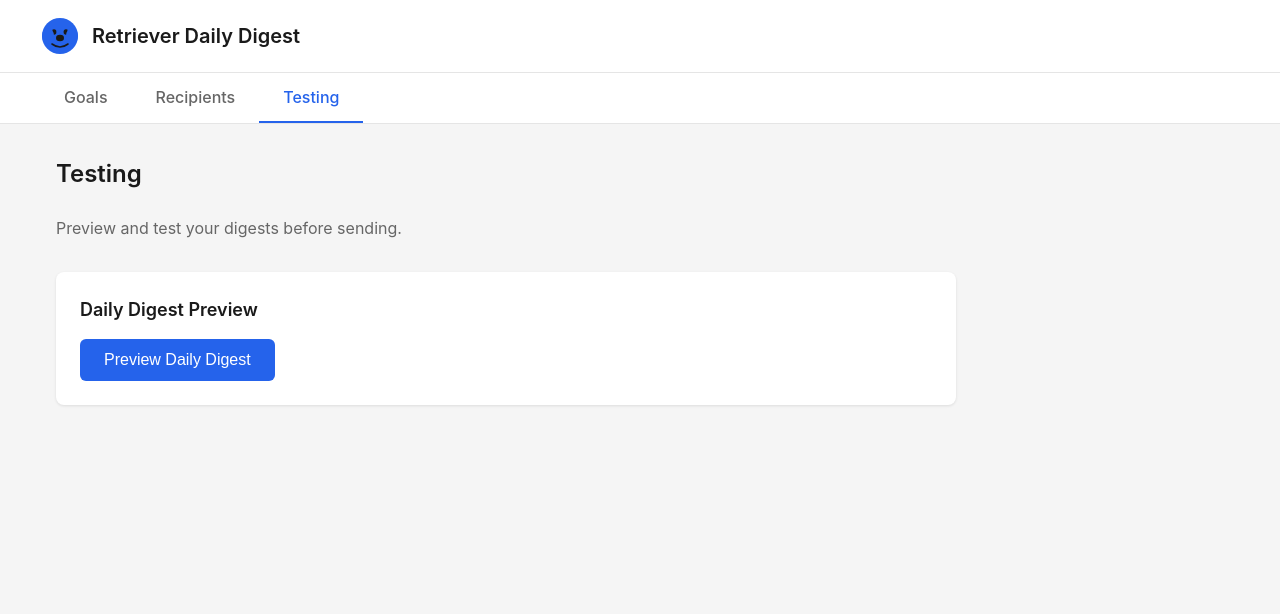
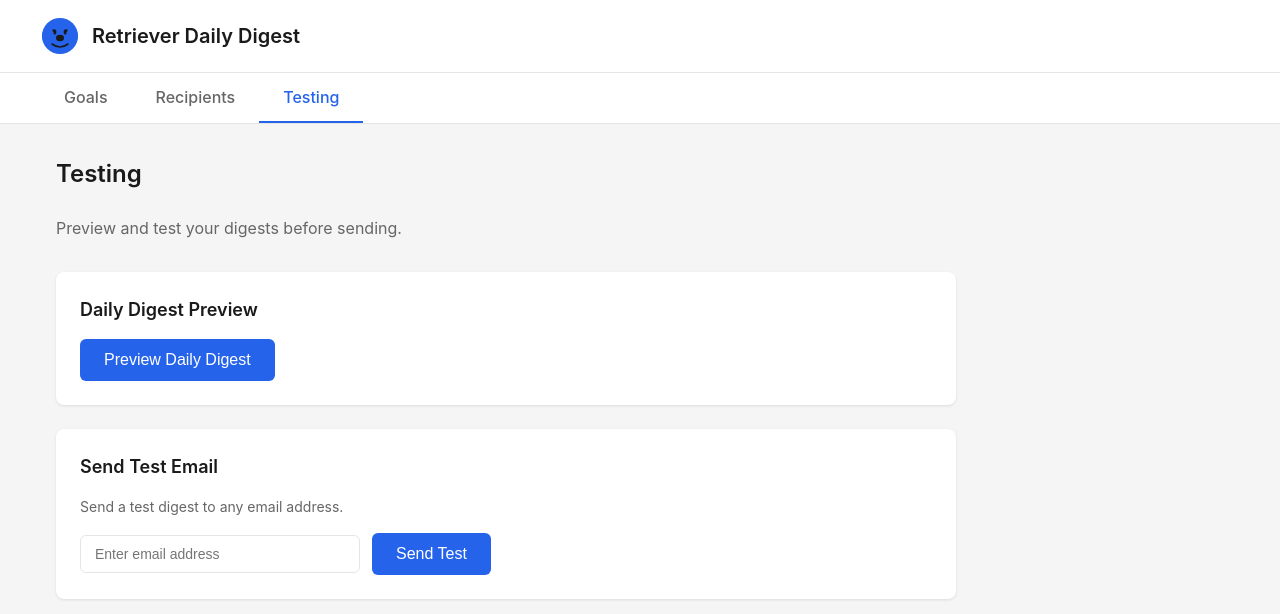
Before and after one commit to bobtucker1129/retriever_digest, a Next.js app: page /testing in a window 1280 px wide. Shown: the top 614 px of the page. Built offline with nearby package versions, Linux system fonts and the light colour scheme.

Commit message:
feat: [US-041, US-042] - Preview API endpoint and send test email

```diff
--- a/prd.json
+++ b/prd.json
@@ -661,7 +661,7 @@
         "Typecheck passes"
       ],
       "priority": 41,
-      "passes": false,
+      "passes": true,
       "notes": ""
     },
     {
@@ -677,7 +677,7 @@
         "Verify in browser using agent-browser skill"
       ],
       "priority": 42,
-      "passes": false,
+      "passes": true,
       "notes": ""
     },
     {
--- a/src/app/(admin)/testing/page.tsx
+++ b/src/app/(admin)/testing/page.tsx
@@ -7,6 +7,10 @@ export default function TestingPage() {
   const [isLoading, setIsLoading] = useState(false);
   const [error, setError] = useState<string | null>(null);
   const [isMockData, setIsMockData] = useState(false);
+
+  const [testEmail, setTestEmail] = useState('');
+  const [isSending, setIsSending] = useState(false);
+  const [sendResult, setSendResult] = useState<{ success: boolean; message: string } | null>(null);
 
   const handlePreviewDaily = async () => {
     setIsLoading(true);
@@ -27,6 +31,42 @@ export default function TestingPage() {
       setError(err instanceof Error ? err.message : 'Unknown error');
     } finally {
       setIsLoading(false);
+    }
+  };
+
+  const handleSendTest = async () => {
+    if (!testEmail.trim()) {
+      setSendResult({ success: false, message: 'Please enter an email address' });
+      return;
+    }
+
+    const emailRegex = /^[^\s@]+@[^\s@]+\.[^\s@]+$/;
+    if (!emailRegex.test(testEmail)) {
+      setSendResult({ success: false, message: 'Please enter a valid email address' });
+      return;
+    }
+
+    setIsSending(true);
+    setSendResult(null);
+
+    try {
+      const response = await fetch('/api/test-email', {
+        method: 'POST',
+        headers: { 'Content-Type': 'application/json' },
+        body: JSON.stringify({ email: testEmail }),
+      });
+
+      const data = await response.json();
+
+      if (!response.ok) {
+        setSendResult({ success: false, message: data.error || 'Failed to send email' });
+      } else {
+        setSendResult({ success: true, message: 'Test email sent successfully!' });
+      }
+    } catch {
+      setSendResult({ success: false, message: 'Failed to send email' });
+    } finally {
+      setIsSending(false);
     }
   };
 
@@ -65,6 +105,32 @@ export default function TestingPage() {
           </div>
         )}
       </div>
+
+      <div className="testing-section">
+        <h2 className="section-title">Send Test Email</h2>
+        <p className="section-description">Send a test digest to any email address.</p>
+        <div className="test-email-form">
+          <input
+            type="email"
+            className="test-email-input"
+            placeholder="Enter email address"
+            value={testEmail}
+            onChange={(e) => setTestEmail(e.target.value)}
+          />
+          <button
+            className="preview-button"
+            onClick={handleSendTest}
+            disabled={isSending}
+          >
+            {isSending ? 'Sending...' : 'Send Test'}
+          </button>
+        </div>
+        {sendResult && (
+          <p className={sendResult.success ? 'success-message' : 'error-message'}>
+            {sendResult.message}
+          </p>
+        )}
+      </div>
     </div>
   );
 }
--- /dev/null
+++ b/src/app/api/test-email/route.ts
@@ -0,0 +1,56 @@
+import { NextRequest, NextResponse } from 'next/server';
+import { generateDailyDigestWithMockFallback } from '@/lib/daily-digest';
+import { sendEmail } from '@/lib/email';
+
+export async function POST(request: NextRequest) {
+  try {
+    const body = await request.json();
+    const { email } = body;
+
+    if (!email || typeof email !== 'string') {
+      return NextResponse.json(
+        { error: 'Email address is required' },
+        { status: 400 }
+      );
+    }
+
+    const emailRegex = /^[^\s@]+@[^\s@]+\.[^\s@]+$/;
+    if (!emailRegex.test(email)) {
+      return NextResponse.json(
+        { error: 'Invalid email format' },
+        { status: 400 }
+      );
+    }
+
+    const { html } = await generateDailyDigestWithMockFallback('Test User');
+
+    const today = new Date();
+    const dateStr = today.toLocaleDateString('en-US', {
+      month: 'short',
+      day: 'numeric',
+      year: 'numeric',
+    });
+    const subject = `🐕 Retriever Daily Digest - ${dateStr} (TEST)`;
+
+    const result = await sendEmail({
+      to: email,
+      subject,
+      html,
+    });
+
+    if (!result.success) {
+      return NextResponse.json(
+        { error: result.error || 'Failed to send email' },
+        { status: 500 }
+      );
+    }
+
+    return NextResponse.json({ success: true });
+  } catch (error) {
+    console.error('[Test Email] Error:', error);
+    return NextResponse.json(
+      { error: 'Failed to send test email' },
+      { status: 500 }
+    );
+  }
+}
--- a/src/app/globals.css
+++ b/src/app/globals.css
@@ -740,3 +740,37 @@ main {
   border: none;
   background: white;
 }
+
+.section-description {
+  color: var(--text-secondary);
+  font-size: 0.875rem;
+  margin-bottom: 1rem;
+}
+
+.test-email-form {
+  display: flex;
+  gap: 0.75rem;
+  align-items: center;
+  flex-wrap: wrap;
+}
+
+.test-email-input {
+  padding: 0.625rem 0.875rem;
+  border: 1px solid var(--border);
+  border-radius: 6px;
+  font-size: 0.875rem;
+  width: 280px;
+  max-width: 100%;
+}
+
+.test-email-input:focus {
+  outline: none;
+  border-color: var(--accent);
+  box-shadow: 0 0 0 3px rgba(37, 99, 235, 0.1);
+}
+
+.success-message {
+  color: #16a34a;
+  font-size: 0.875rem;
+  margin-top: 1rem;
+}
```
